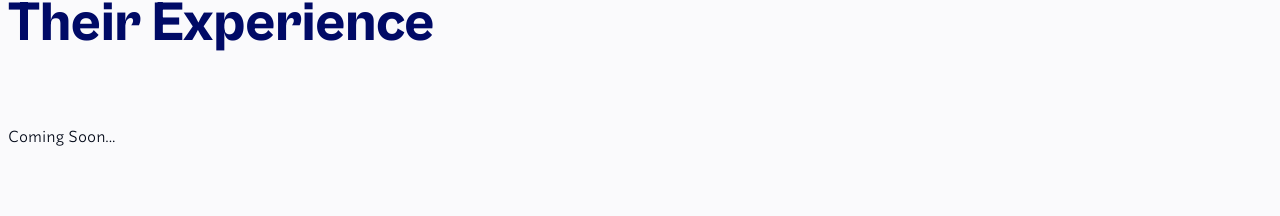
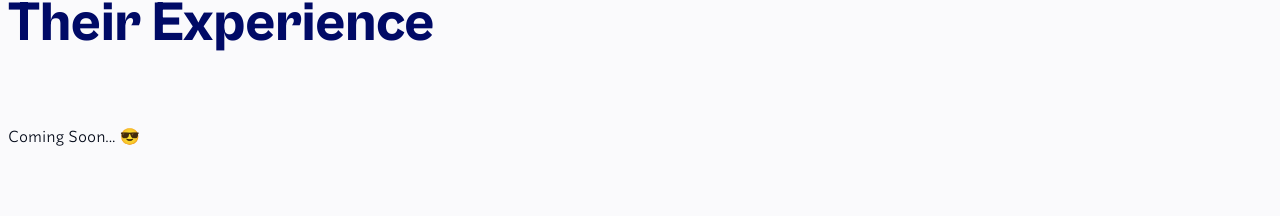
Before and after one commit to nivabit/nivabit, a Next.js app: page / in a window 1280 px wide. Shown: the part 5575-5791 px from the top of the page. Built offline with nearby package versions, Linux system fonts and the light colour scheme.

Commit message:
update docs

```diff
--- a/src/components/home/Testimonials.tsx
+++ b/src/components/home/Testimonials.tsx
@@ -98,7 +98,7 @@ export default function Testimonials() {
           </div>
         </div>
         <div>
-          <h1>Coming Soon...</h1>
+          <h1>Coming Soon... 😎</h1>
         </div>
         {/* <Carousel className='w-full'>
           <CarouselContent className='flex items-center gap-x-[20px]'>
```
